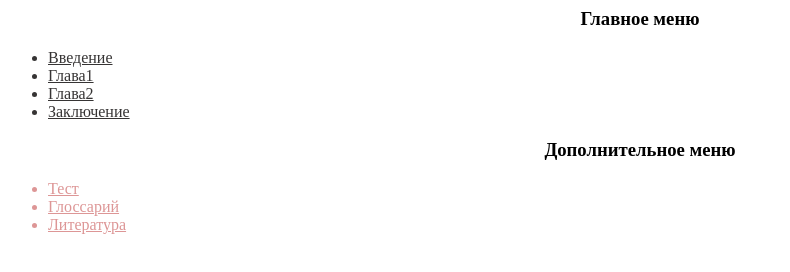
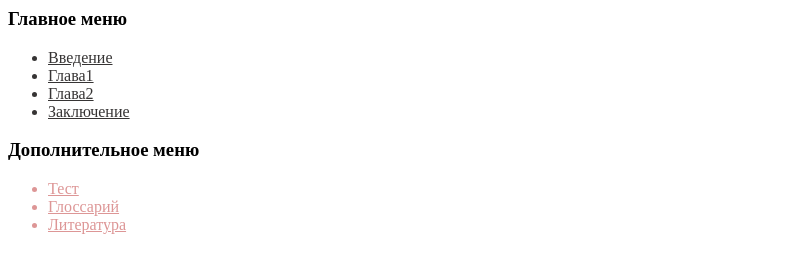
Before and after one commit to borispmw/web_uni, a plain HTML site: page CSS/css_lab_2/task1.htm in a window 1280 px wide. Shown: the whole page, without its empty margins (0-790 px from the left). Drawn offline with Linux system fonts and the light colour scheme.

Commit message:
made some corrections

```diff
--- a/CSS/css_lab_2/style2.css
+++ b/CSS/css_lab_2/style2.css
@@ -2,5 +2,4 @@
     text-align: center;
     text-decoration: underline;
     color: rgb(205, 42, 255);
-
 }
--- a/CSS/css_lab_2/task1.htm
+++ b/CSS/css_lab_2/task1.htm
@@ -11,14 +11,14 @@
 </style>
 </head>
 <body>
-<center><h3> Главное меню </h3></center>
+<h3> Главное меню </h3>
 <ul>
 	<a href="#" class="dark"><li>Введение</li></a>
 	<a href="#" class="dark"><li>Глава1</li></a>
 	<a href="#" class="dark"><li>Глава2</li></a>
 	<a href="#" class="dark"><li>Заключение</li></a>
 </ul>
-<center><h3> Дополнительное меню </h3></center>
+<h3> Дополнительное меню </h3>
 <ul>
 	<a href="#" class="light"><li>Тест</li></a>
 	<a href="#" class="light"><li>Глоссарий</li></a>
```
